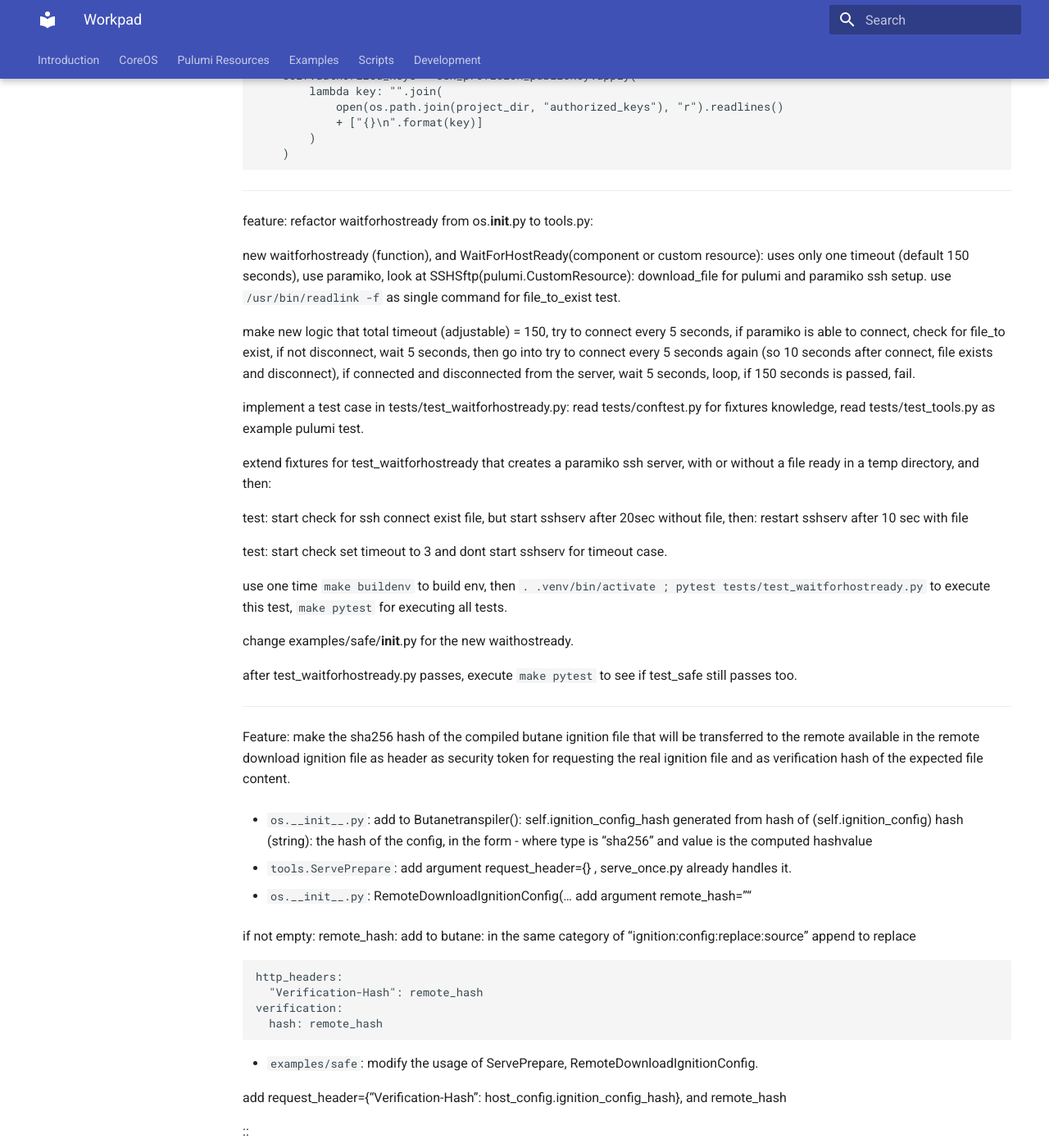
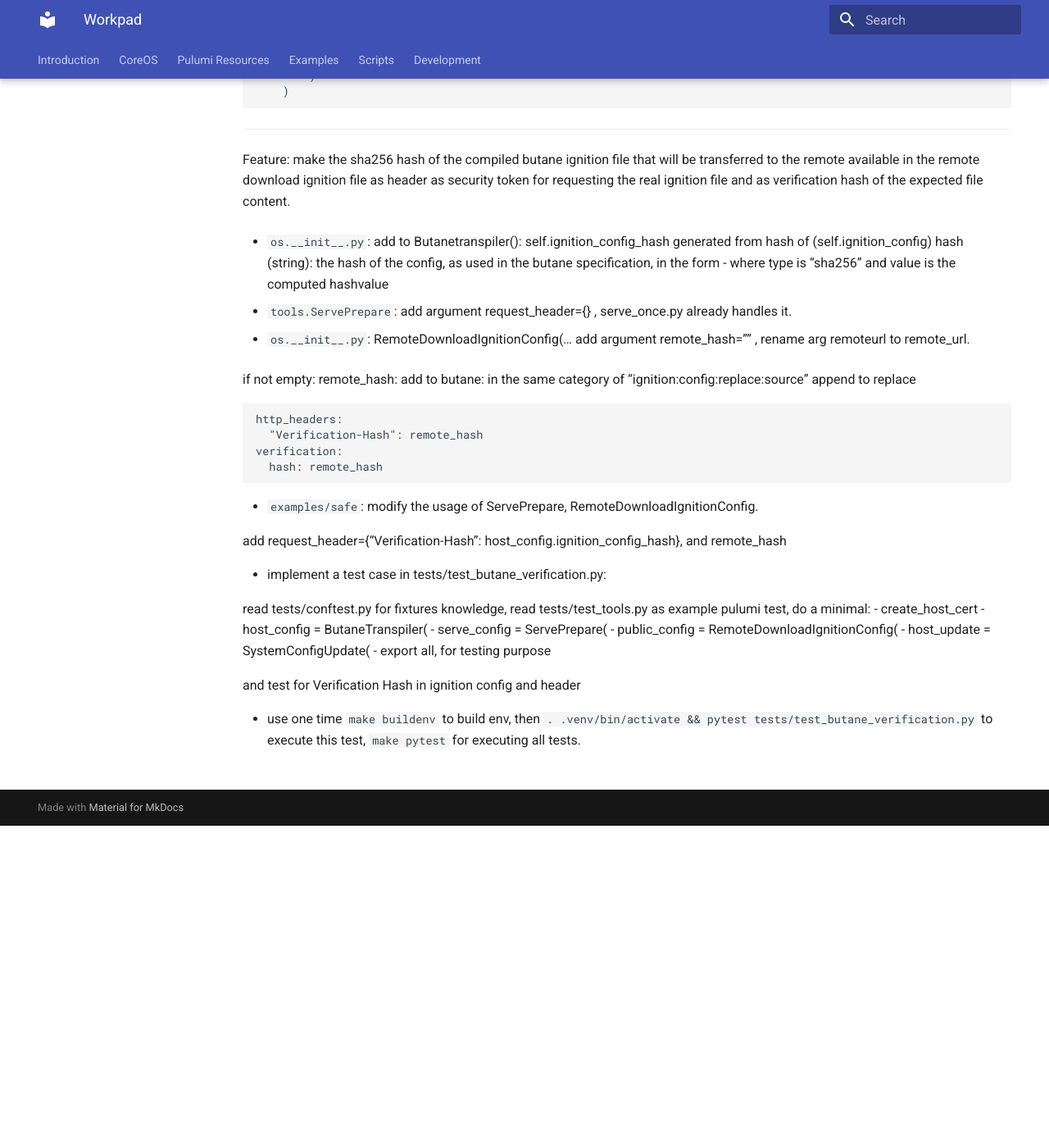
Before and after one commit to wuxxin/infra-shared, an MkDocs documentation site: the page built from docs/workpad.md, in a window 1280 px wide and 1400 px high, scrolled down 393 px. Shown: the whole window at 82% size. Built offline with MkDocs 1.6.1 and Material for MkDocs 9.7.7, drawn with Linux system fonts in a browser that asks for light colours; some of the changed text lies outside the part shown.

Commit message:
Update workpad.md

```diff
--- a/docs/workpad.md
+++ b/docs/workpad.md
@@ -7,11 +7,6 @@ Required changes:
 
 ---
 
-write out all recorded memory, group in sections and update `docs/development.md` with the contents.
-
----
-
-
         # read ssh_authorized_keys from project_dir/authorized_keys and combine with provision key
         self.authorized_keys = ssh_provision_publickey.apply(
             lambda key: "".join(
@@ -19,50 +14,18 @@ write out all recorded memory, group in sections and update `docs/development.md
                 + ["{}\n".format(key)]
             )
         )
-
-
 ---
-
-feature: refactor waitforhostready from os.__init__.py to tools.py:
-
-new waitforhostready (function), and WaitForHostReady(component or custom resource): uses only one timeout (default 150 seconds),
-use paramiko, look at SSHSftp(pulumi.CustomResource): download_file for pulumi and paramiko ssh setup.
-use `/usr/bin/readlink -f` as single command for file_to_exist test.
-
-make new logic that total timeout (adjustable) = 150, try to connect every 5 seconds, if paramiko is able to connect, check for file_to exist,
-if not disconnect, wait 5 seconds, then go into try to connect every 5 seconds again (so 10 seconds after connect, file exists and disconnect), if connected and disconnected from the server, wait 5 seconds, loop, if 150 seconds is passed, fail.
-
-implement a test case in tests/test_waitforhostready.py:
-read tests/conftest.py for fixtures knowledge, read tests/test_tools.py as example pulumi test.
-
-extend fixtures for test_waitforhostready that creates a paramiko ssh server,
-with or without a file ready in a temp directory, and then:
-
-test: start check for ssh connect exist file, but start sshserv after 20sec without file, then:
-restart sshserv after 10 sec with file
-
-test: start check set timeout to 3 and dont start sshserv for timeout case.
-
-use one time `make buildenv` to build env, then `. .venv/bin/activate ; pytest tests/test_waitforhostready.py` to execute this test, `make pytest` for executing all tests.
-
-change examples/safe/__init__.py for the new waithostready.
-
-after test_waitforhostready.py passes, execute `make pytest` to see if test_safe still passes too.
-
-
----
-
 
 Feature: make the sha256 hash of the compiled butane ignition file that will be transferred to the remote available in the remote download ignition file as header as security token for requesting the real ignition file and as verification hash of the expected file content.
 
 
 - `os.__init__.py`: add to Butanetranspiler():
   self.ignition_config_hash generated from hash of (self.ignition_config)
-  hash (string): the hash of the config, in the form <type>-<value> where type is "sha256" and value is the computed hashvalue
+  hash (string): the hash of the config, as used in the butane specification, in the form <type>-<value> where type is "sha256" and value is the computed hashvalue
 
 - `tools.ServePrepare`: add argument request_header={} , serve_once.py already handles it.
 
-- `os.__init__.py`: RemoteDownloadIgnitionConfig(... add argument remote_hash=""
+- `os.__init__.py`: RemoteDownloadIgnitionConfig(... add argument remote_hash="" , rename arg remoteurl to remote_url.
 
 if not empty: remote_hash: add to butane: in the same category of "ignition:config:replace:source" append to replace
 
@@ -78,18 +41,17 @@ verification:
 add request_header={"Verification-Hash": host_config.ignition_config_hash},
 and remote_hash
 
-::
 
-implement a test case in tests/test_butane_verification.py:
-read tests/conftest.py for fixtures knowledge, read tests/test_tools.py as example pulumi test,
+- implement a test case in tests/test_butane_verification.py:
 
-do a minimal:
-- create_host_cert
-- ButaneTranspiler
-- ServePrepare
-- RemoteDownloadIgnitionConfig
-- SystemConfigUpdate
+read tests/conftest.py for fixtures knowledge, read tests/test_tools.py as example pulumi test, do a minimal:
+    - create_host_cert
+    - host_config = ButaneTranspiler(
+    - serve_config = ServePrepare(
+    - public_config = RemoteDownloadIgnitionConfig(
+    - host_update = SystemConfigUpdate(
+    - export all, for testing purpose
 
 and test for Verification Hash in ignition config and header
 
-use one time `make buildenv` to build env, then `. .venv/bin/activate ; pytest tests/test_butane_verification.py` to execute this test, `make pytest` for executing all tests.
+- use one time `make buildenv` to build env, then `. .venv/bin/activate && pytest tests/test_butane_verification.py` to execute this test, `make pytest` for executing all tests.
```
